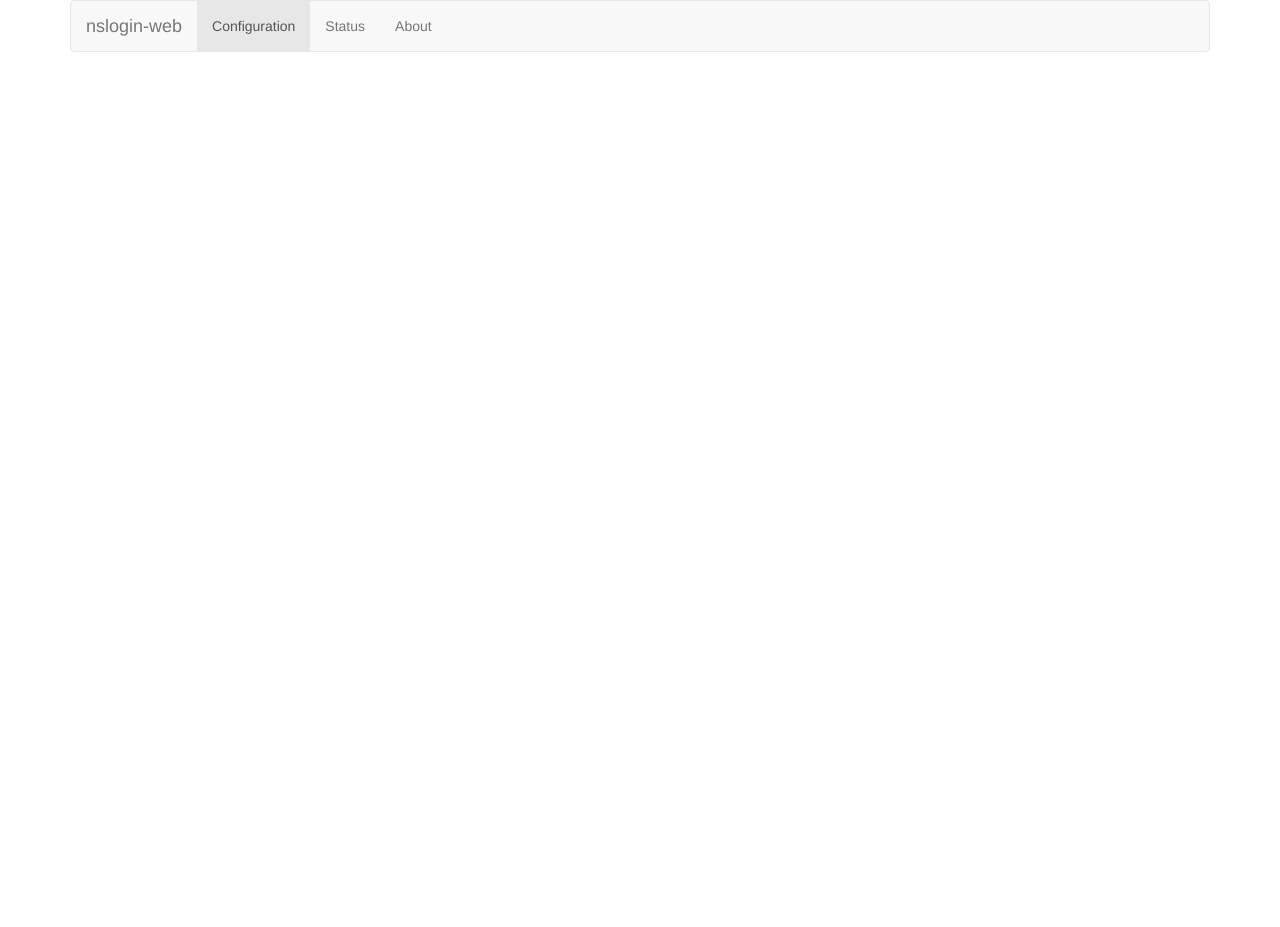
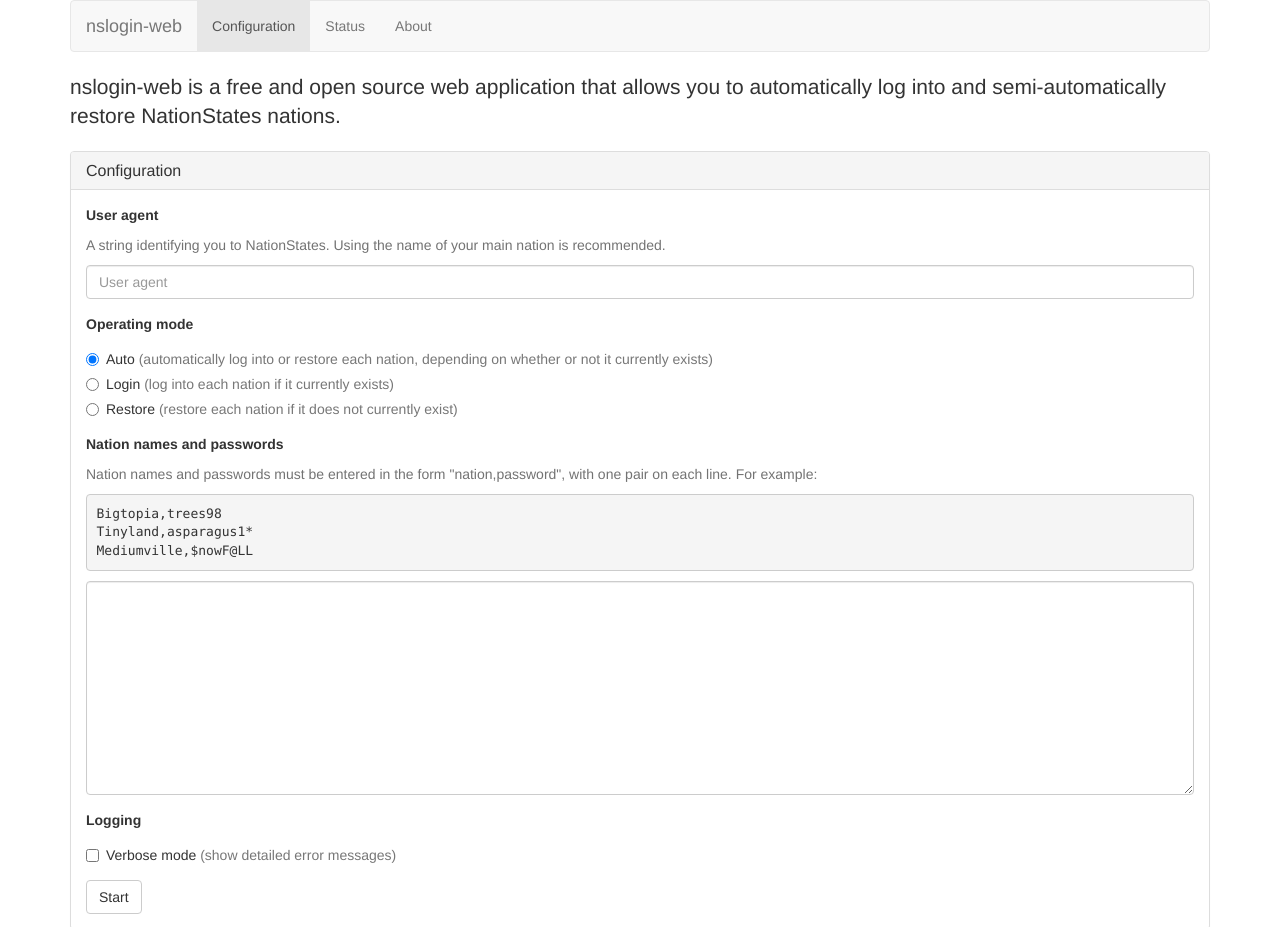
Before and after one commit to auralia/nslogin-web, a website: page src/index.html in a window 1280 px wide. Shown: the top 927 px of the page. Before the commit the page ends 800 px from the top, so only its background shows below. Drawn offline with Linux system fonts and the light colour scheme; files whose address does not match are found by name.

Commit message:
Fix css bug

```diff
--- a/src/index.html
+++ b/src/index.html
@@ -48,7 +48,7 @@
     </nav>
 
     <div class="tab-content">
-        <div class="tab-pane" id="configuration">
+        <div class="tab-pane active" id="configuration">
             <p class="lead">nslogin-web is a free and open source web
                 application that allows you to automatically log into and
                 semi-automatically restore NationStates nations.</p>
```
Also changed, not shown: build/index.html.
